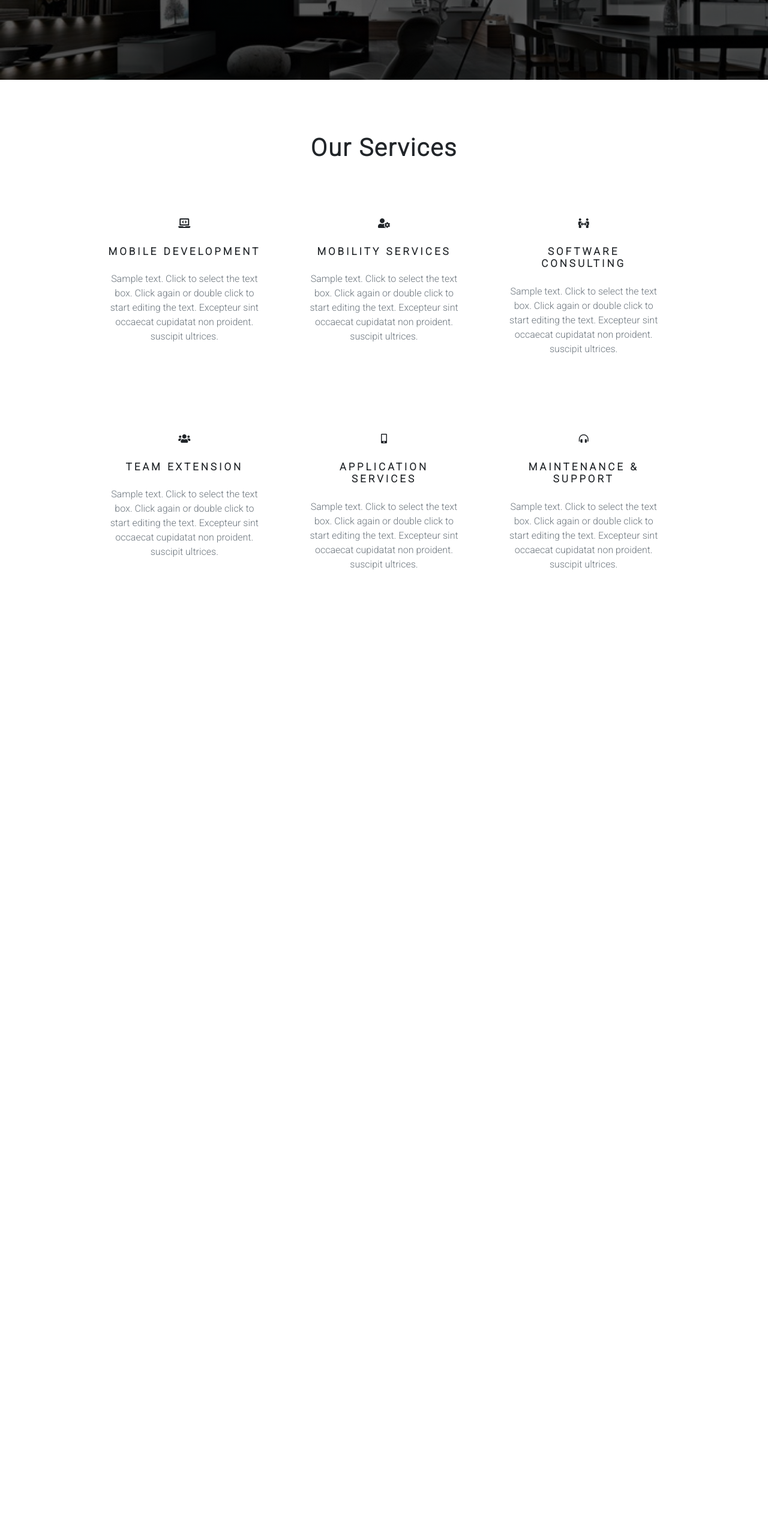
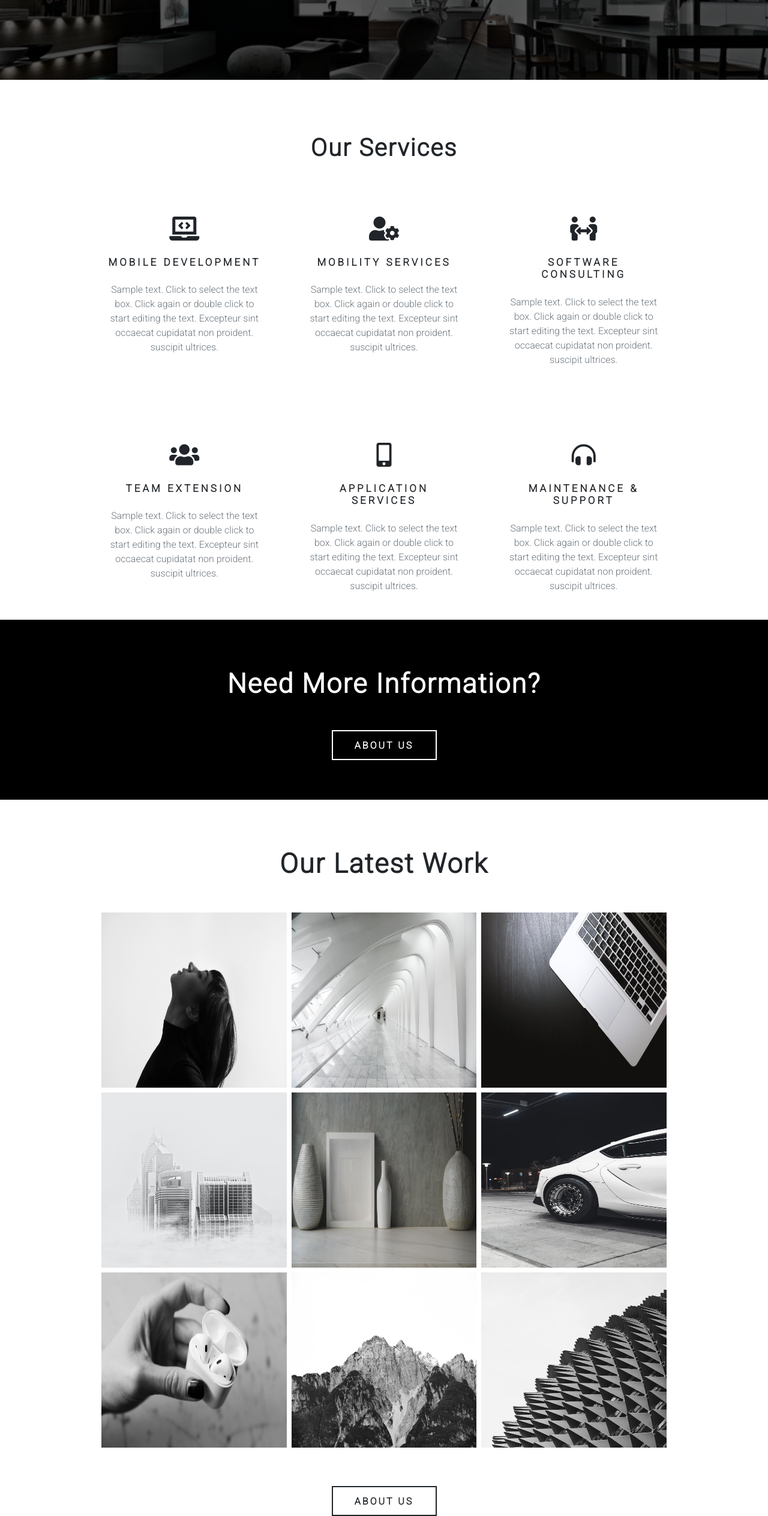
Before and after one commit to rezashokri99/Template-site, a plain HTML site: page index.html in a window 1280 px wide. Shown: the part 3192-5719 px from the top of the page at 60% size. Before the commit the page ends 4225 px from the top, so only its background shows below. Drawn offline with Linux system fonts and the light colour scheme.

Commit message:
completed gallery section

```diff
--- a/index.html
+++ b/index.html
@@ -15,7 +15,7 @@
     <link rel="stylesheet" href="css/Bootstrap/bootstrap.min.css">
     <link rel="stylesheet" href="fonts/fontawesome-free-5.15.4-web/css/all.css">
     <link rel="stylesheet" href="css/style.css">
-    <title>nicepage</title>
+    <title>Reza shokri</title>
 </head>
 
 <body>
@@ -246,44 +246,60 @@
         <div class="container">
             <div class="row">
                 <div class="col-10 offset-1">
+
+                    <!-- text -->
                     <div class="row">
                         <h1 class="display-6 fw-bold text-center" style="letter-spacing: 2px; margin: 90px 0;">Our Services</h1>
                     </div>
+
+                    <!-- products -->
                     <div class="row text-center">
+
+                        <!-- product one -->
                         <div class="col">
-                            <p><i class="fas fa-laptop-code"></i></p>
+                            <p><i class="fas fa-laptop-code fs-1" ></i></p>
                             <h6 class="fw-bolder my-4" style="letter-spacing: 4px; font-weight: bolder; font-size: 17px;">MOBILE DEVELOPMENT</h6>
                             <p class="text-muted">Sample text. Click to select the text box. Click again or double click to start editing the text. Excepteur sint occaecat cupidatat non proident.
                                 suscipit ultrices.</p>
                         </div>
+
+                        <!-- product two -->
                         <div class="col mx-5">
-                            <p><i class="fas fa-user-cog"></i></p>
+                            <p><i class="fas fa-user-cog fs-1" ></i></p>
                             <h6 class="fw-bolder my-4" style="letter-spacing: 4px; font-weight: bolder; font-size: 17px;">MOBILITY SERVICES</h6>
                             <p class="text-muted">Sample text. Click to select the text box. Click again or double click to start editing the text. Excepteur sint occaecat cupidatat non proident.
                                 suscipit ultrices.</p>
                         </div>
+
+                        <!-- product three -->
                         <div class="col">
-                            <p><i class="fas fa-people-arrows"></i></p>
+                            <p><i class="fas fa-people-arrows fs-1" ></i></p>
                             <h6 class="fw-bolder my-4" style="letter-spacing: 4px; font-weight: bolder; font-size: 17px;">SOFTWARE CONSULTING</h6>
                             <p class="text-muted">Sample text. Click to select the text box. Click again or double click to start editing the text. Excepteur sint occaecat cupidatat non proident.
                                 suscipit ultrices.</p>
                         </div>
                     </div>
                     <div class="row text-center" style="margin-top: 110px;">
+
+                        <!-- product four -->
                         <div class="col">
-                            <p><i class="fas fa-users"></i></p>
+                            <p><i class="fas fa-users fs-1" ></i></p>
                             <h6 class="fw-bolder my-4" style="letter-spacing: 4px; font-weight: bolder; font-size: 17px;">TEAM EXTENSION</h6>
                             <p class="text-muted">Sample text. Click to select the text box. Click again or double click to start editing the text. Excepteur sint occaecat cupidatat non proident.
                                 suscipit ultrices.</p>
                         </div>
+
+                        <!-- product five -->
                         <div class="col mx-5">
-                            <p><i class="fas fa-mobile-alt"></i></p>
+                            <p><i class="fas fa-mobile-alt fs-1" ></i></p>
                             <h6 class="fw-bolder my-4" style="letter-spacing: 4px; font-weight: bolder; font-size: 17px;">APPLICATION SERVICES</h6>
                             <p class="text-muted">Sample text. Click to select the text box. Click again or double click to start editing the text. Excepteur sint occaecat cupidatat non proident.
                                 suscipit ultrices.</p>
                         </div>
+
+                        <!-- product six -->
                         <div class="col">
-                            <p><i class="fas fa-headphones-alt"></i></p>
+                            <p><i class="fas fa-headphones-alt fs-1" ></i></p>
                             <h6 class="fw-bolder my-4" style="letter-spacing: 4px; font-weight: bolder; font-size: 17px;">MAINTENANCE & SUPPORT</h6>
                             <p class="text-muted">Sample text. Click to select the text box. Click again or double click to start editing the text. Excepteur sint occaecat cupidatat non proident.
                                 suscipit ultrices.</p>
@@ -296,6 +312,53 @@
     </section>
 
 
+    <!-- section6 -->
+    <section style="height: 300px; background-color: #000000; color: #fff;">
+        <div class="container d-flex flex-column align-items-center" >
+            <h1 style="margin-top: 80px; font-weight: bold; font-size: 45px; letter-spacing: 2px; margin-bottom: 50px;">Need More Information?</h1>
+            <button class="btn btn-outline-dark text-white border-white aboutUs-btn border-2">ABOUT US</button>
+        </div>
+    </section>
+
+
+    <!-- section7 Our Latest Work -->
+    <section class="lastWork" style="height: 1300;">
+        <div class="container">
+            <div class="row">
+                <div class="col-10 offset-1">
+
+                    <div class="row">
+                        <!-- text -->
+                        <h1 class="text-center" style="margin-top: 80px; margin-bottom: 50px; font-weight: bold; font-size: 45px; letter-spacing: 2px;">Our Latest Work</h1>
+                    </div>
+
+                    <!-- gallery -->
+                    <div class="row">
+                        <img class="col-4 p-1" src="./images/gallery1.jpeg" style="height: 300px;" alt="">
+                        <img class="col-4 p-1" src="./images/gallery2.jpeg" style="height: 300px;" alt="">
+                        <img class="col-4 p-1" src="./images/gallery3.jpeg" style="height: 300px;" alt="">
+                    </div>
+                    <div class="row">
+                        <img class="col-4 p-1" src="./images/gallery4.jpeg" style="height: 300px;" alt="">
+                        <img class="col-4 p-1" src="./images/gallery5.jpeg" style="height: 300px;" alt="">
+                        <img class="col-4 p-1" src="./images/gallery6.jpeg" style="height: 300px;" alt="">
+                    </div>
+                    <div class="row">
+                        <img class="col-4 p-1" src="./images/gallery7.jpeg" style="height: 300px;" alt="">
+                        <img class="col-4 p-1" src="./images/gallery8.jpeg" style="height: 300px;" alt="">
+                        <img class="col-4 p-1" src="./images/gallery9.jpeg" style="height: 300px;" alt="">
+                    </div>
+
+                    <!-- btn about us -->
+                    <div class="row">
+                        <button class="btn btn-outline-dark aboutUs-btn border-2 mx-auto" style="margin-top: 60px;">ABOUT US</button>
+                    </div>
+                </div>
+            </div>
+        </div>
+    </section>
+
+
     <script src="js/Bootstrap/bootstrap.bundle.min.js"></script>
     <script src="js/jquery.js"></script>
     <script src="js/script.js"></script>
```
Also changed, not shown: images/gallery1.jpeg (added), images/gallery2.jpeg (added), images/gallery3.jpeg (added), images/gallery4.jpeg (added), images/gallery5.jpeg (added), images/gallery6.jpeg (added), images/gallery7.jpeg (added), images/gallery8.jpeg (added), images/gallery9.jpeg (added).
